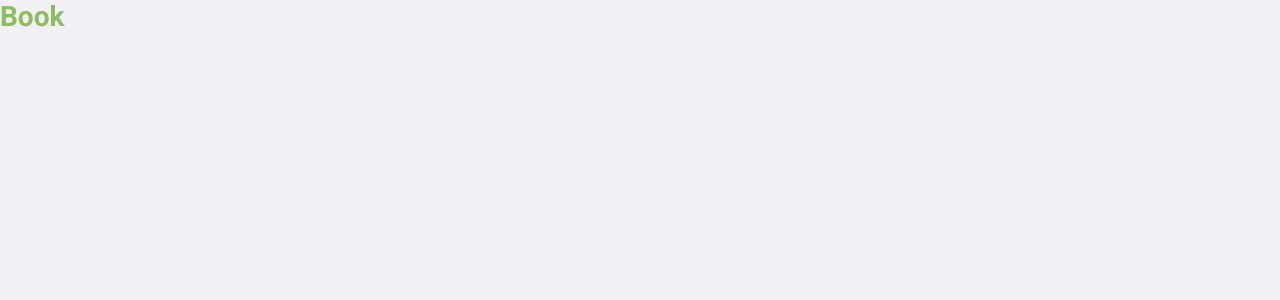
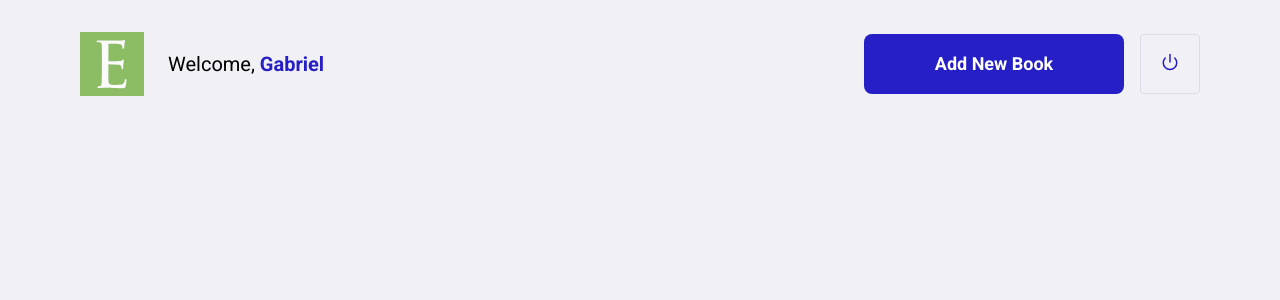
Before and after one commit to da0hn/another-react-library-manager, a React (Create React App) app: page /books in a window 1280 px wide. Before the commit this address had no page. Shown: the top 300 px of the page. Built offline with nearby package versions, Linux system fonts and the light colour scheme.

Commit message:
feat: implement header and style in `book` page

```diff
--- a/src/pages/Book/index.tsx
+++ b/src/pages/Book/index.tsx
@@ -1,7 +1,19 @@
-
-
+import logoImage from '../../assets/logo.svg'
 import './styles.css'
+import {Link} from "react-router-dom";
+import {FiPower} from "react-icons/fi";
 
 export default function Book() {
-    return <h1>Book</h1>
+    return (
+        <div className="book-container">
+            <header>
+                <img src={logoImage} alt="Library Logo"/>
+                <span>Welcome, <strong>Gabriel</strong></span>
+                <Link className='button' to='/book/new'>Add New Book</Link>
+                <button type='button'>
+                    <FiPower size={18} color='#251fc5'></FiPower>
+                </button>
+            </header>
+        </div>
+    );
 }
--- a/src/pages/Book/styles.css
+++ b/src/pages/Book/styles.css
@@ -0,0 +1,44 @@
+.book-container {
+    width: 100%;
+    max-width: 1180px;
+    padding: 0 30px;
+    margin: 32px auto;
+}
+
+.book-container header {
+    display: flex;
+    align-items: center;
+}
+
+.book-container header span {
+    font-size: 20px;
+    margin-left: 24px;
+}
+
+.book-container header span strong {
+    color: #251fc5;
+}
+
+.book-container header img {
+    height: 64px;
+}
+
+.book-container header a {
+    width: 260px;
+    margin-left: auto;
+    margin-top: 0;
+}
+
+.book-container header button {
+    height: 60px;
+    width: 60px;
+    border-radius: 4px;
+    border: 1px solid #dcdce6;
+    background: transparent;
+    margin-left: 16px;
+    transition: border-color 0.5s;
+}
+
+.book-container header button:hover {
+    border-color: #251fc5;
+}
```
